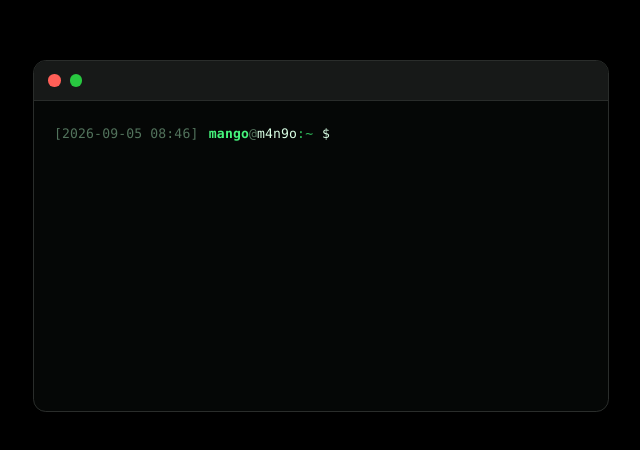
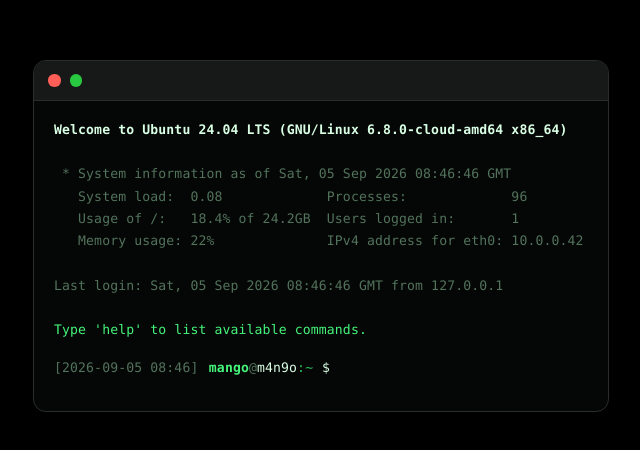
Before and after one commit to sywyyhykkk/m4n9o, a Nuxt app: page / in a window 1280 px wide. Shown: the part 164-614 px from the top of the page, without its empty margins (319-959 px from the left). Built offline with nearby package versions, Linux system fonts and the light colour scheme.

Commit message:
feat: add cloud server welcome message

```diff
--- a/app/components/terminal/TerminalShell.vue
+++ b/app/components/terminal/TerminalShell.vue
@@ -4,9 +4,11 @@
 
 const command = ref('')
 const promptTime = ref<string | null>(null)
+const systemTime = ref('connecting...')
 const history = ref<TerminalHistoryEntry[]>([])
 const commandHistory = ref<string[]>([])
 const isMaximized = ref(false)
+const showWelcome = ref(true)
 const input = useTemplateRef<HTMLInputElement>('input')
 const screen = useTemplateRef<HTMLElement>('screen')
 
@@ -17,10 +19,24 @@
 const { runCommand, theme } = useTerminalCommands({
   clearHistory: () => {
     history.value = []
+    showWelcome.value = false
   },
   closePage,
   commandHistory,
 })
+
+const welcomeLines = computed(() => [
+  'Welcome to Ubuntu 24.04 LTS (GNU/Linux 6.8.0-cloud-amd64 x86_64)',
+  '',
+  ` * System information as of ${systemTime.value}`,
+  '   System load:  0.08             Processes:             96',
+  '   Usage of /:   18.4% of 24.2GB  Users logged in:       1',
+  '   Memory usage: 22%              IPv4 address for eth0: 10.0.0.42',
+  '',
+  `Last login: ${systemTime.value} from 127.0.0.1`,
+  '',
+  "Type 'help' to list available commands.",
+])
 
 function formatPromptTime(date: Date) {
   const pad = (value: number) => String(value).padStart(2, '0')
@@ -130,7 +146,10 @@
 }
 
 onMounted(async () => {
-  promptTime.value = formatPromptTime(new Date())
+  const now = new Date()
+
+  promptTime.value = formatPromptTime(now)
+  systemTime.value = now.toUTCString()
   await nextTick()
   focusInput()
 })
@@ -173,6 +192,24 @@
         class="terminal"
         @click="focusInput"
       >
+        <div
+          v-if="showWelcome"
+          class="terminal__motd"
+          aria-label="Cloud server system information"
+        >
+          <div
+            v-for="(line, index) in welcomeLines"
+            :key="index"
+            class="terminal__motd-line"
+            :class="{
+              'terminal__motd-line--welcome': index === 0,
+              'terminal__motd-line--hint': index === welcomeLines.length - 1,
+            }"
+          >
+            {{ line || '\u00A0' }}
+          </div>
+        </div>
+
         <div
           v-for="entry in history"
           :key="entry.id"
@@ -368,6 +405,25 @@
   margin-top: 0.4rem;
 }
 
+.terminal__motd {
+  margin-bottom: 0.7rem;
+  color: var(--terminal-muted);
+  white-space: pre;
+}
+
+.terminal__motd-line {
+  min-height: 1lh;
+}
+
+.terminal__motd-line--welcome {
+  color: var(--terminal-bright);
+  font-weight: 600;
+}
+
+.terminal__motd-line--hint {
+  color: var(--terminal-text);
+}
+
 .terminal__line {
   display: flex;
   align-items: baseline;
```
